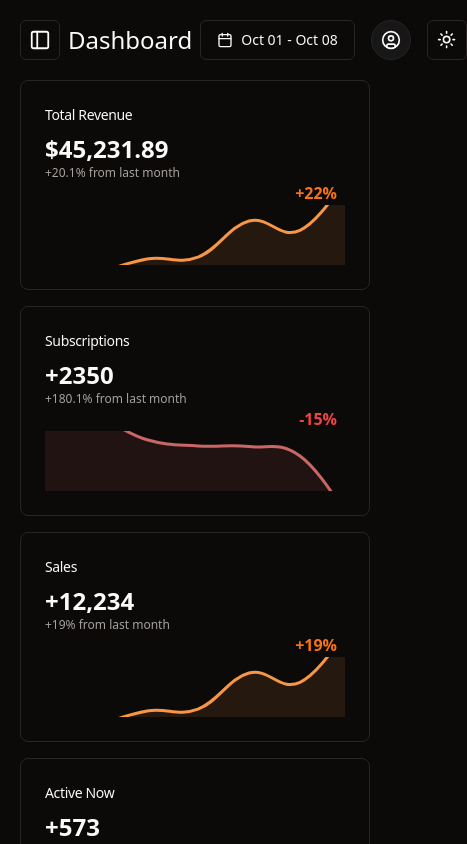
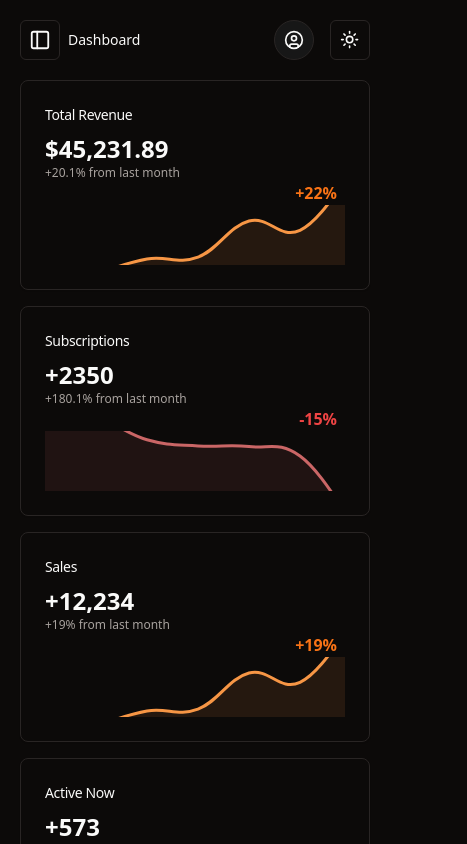
Before and after one commit to AlyaaRushdy/ecommerce-dashboard-react, a React (Vite) app: page / in a window 390 px wide. Shown: the top 844 px of the page, 467 px wide, since content can reach past the window. Built offline with nearby package versions, Linux system fonts and the light colour scheme.

Commit message:
Try to make header Responsive

```diff
--- a/src/components/DateRangePicker.jsx
+++ b/src/components/DateRangePicker.jsx
@@ -33,7 +33,7 @@ export default function DatePickerWithRange({ className }) {
   };
 
   return (
-    <div className={cn("grid gap-2", className)}>
+    <div className={cn("grid gap-2 sm:block hidden", className)}>
       <Popover>
         <PopoverTrigger asChild>
           <Button
--- a/src/components/HeaderBreadcrumb.jsx
+++ b/src/components/HeaderBreadcrumb.jsx
@@ -12,10 +12,10 @@ import { Link } from "react-router-dom";
 const HeaderBreadcrumb = ({ prevPageLink, prevPage, currentPage }) => {
   return (
     <Breadcrumb>
-      <BreadcrumbList className="sm:gap-1 text-2xl leading-none font-medium">
+      <BreadcrumbList className="gap-1 sm:gap-2 text-sm sm:text-lg lg:text-2xl leading-none font-medium">
         {prevPage && (
           <>
-            <BreadcrumbItem className="hidden sm:inline-flex">
+            <BreadcrumbItem className="inline-flex">
               <BreadcrumbLink asChild>
                 <Link
                   to={prevPageLink}
@@ -25,7 +25,7 @@ const HeaderBreadcrumb = ({ prevPageLink, prevPage, currentPage }) => {
                 </Link>
               </BreadcrumbLink>
             </BreadcrumbItem>
-            <BreadcrumbSeparator className="hidden sm:inline-flex [&>svg]:size-5 self-end" />
+            <BreadcrumbSeparator className="[&>svg]:size-4 sm:[&>svg]:size-5 mx-2 self-end" />
           </>
         )}
         <BreadcrumbItem>
--- a/src/components/shared/Header.jsx
+++ b/src/components/shared/Header.jsx
@@ -46,7 +46,7 @@ function Header({ currentPage, prevPage, prevPageLink }) {
             <DropdownMenuItem>Logout</DropdownMenuItem>
           </DropdownMenuContent>
         </DropdownMenu>
-        <ModeToggle />
+        <ModeToggle/>
       </div>
     </header>
   );
```
